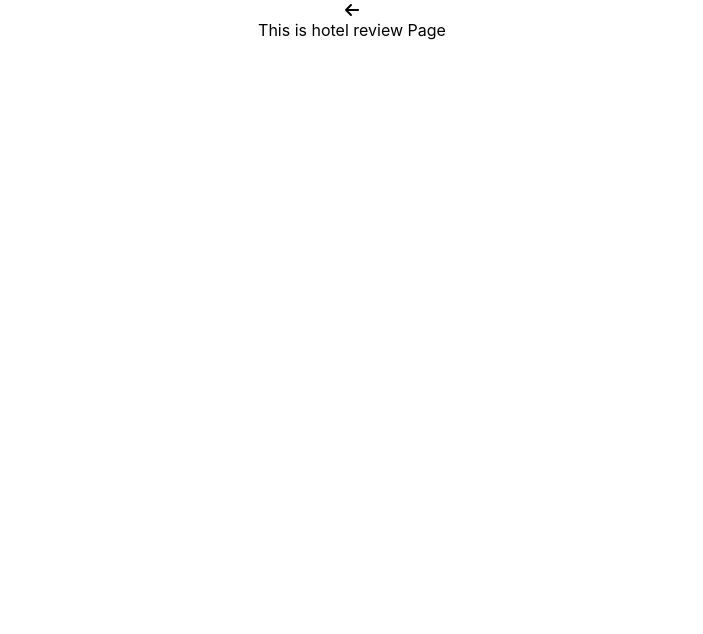
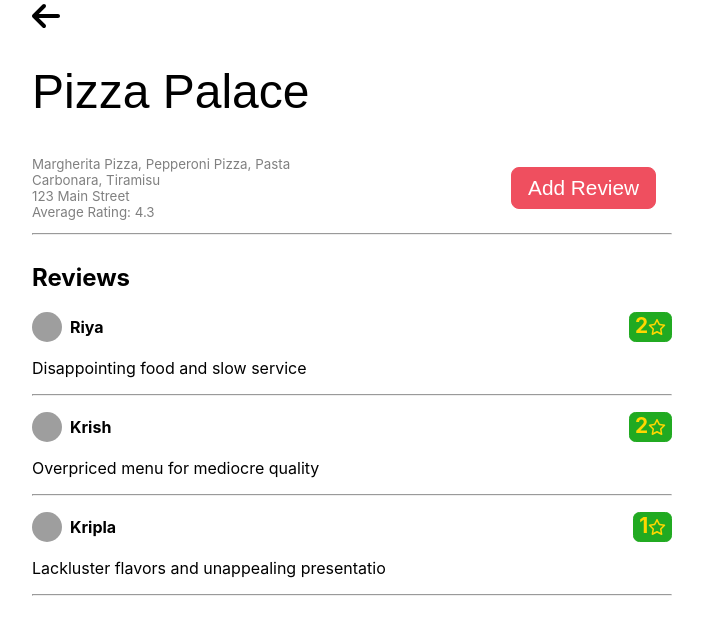
Before and after one commit to WadadParker/mcr6, a React (Create React App) app: page /review/1 in a window 1280 px wide. Shown: the top 634 px of the page, without its empty margins (288-991 px from the left). Built offline with nearby package versions, Linux system fonts and the light colour scheme; grey boxes are pictures that could not be loaded.

Commit message:
style: review page

```diff
--- /dev/null
+++ b/src/components/reviewCard/ReviewCard.jsx
@@ -0,0 +1,24 @@
+import styles from "./reviewCard.module.css";
+
+import { FontAwesomeIcon } from '@fortawesome/react-fontawesome'
+import { faStar } from "@fortawesome/free-regular-svg-icons";
+
+export const ReviewCard=({review})=>
+{
+    const {rating,comment,revName,pp}=review;
+    return (
+        <div className={styles[`review-container`]}>
+            <header className={styles[`review-head-container`]}>
+                <main className={styles[`pfp-container`]}>
+                    <img className={styles.pfp} src={pp} alt="pfp" width={30} height={30} />
+                    <strong>{revName}</strong>
+                </main>
+                <span className={styles[`rating-container`]}><b className={styles.rating}>{rating}</b><FontAwesomeIcon icon={faStar} /></span>
+            </header>
+            <footer className={styles.comment}>
+                <span >{comment}</span>
+            </footer>
+            <hr />
+        </div>
+    )
+}
--- /dev/null
+++ b/src/components/reviewCard/reviewCard.module.css
@@ -0,0 +1,32 @@
+.review-container {
+    width: 100%;
+    margin-bottom: 1rem;
+}
+.rating {
+    font-size: 1.3rem;
+}
+.rating-container {
+    background-color: rgb(33, 170, 33);
+    color: gold;
+    padding: 0 0.3rem;
+    border: 1px solid rgb(33, 170, 33);
+    border-radius: 0.4rem;
+    width: fit-content;
+}
+.pfp-container {
+    display: flex;
+    align-items: center;
+
+}
+.pfp {
+    border-radius: 50%;
+    margin-right: 0.5rem;
+}
+.review-head-container {
+    display: flex;
+    justify-content: space-between;
+}
+.comment {
+    text-align: left;
+    margin: 1rem 0;
+}
--- a/src/pages/home/home.module.css
+++ b/src/pages/home/home.module.css
@@ -7,6 +7,7 @@
     margin: 1rem;
     font-size: 1.3rem;
     cursor: pointer;
+    justify-self: end;
 }
 .heading {
     font-size: 3rem;
--- a/src/pages/hotelReview/HotelReview.jsx
+++ b/src/pages/hotelReview/HotelReview.jsx
@@ -1,23 +1,46 @@
 import styles from "./hotelReview.module.css";
+import buttonStyle from "../home/home.module.css";
 
 import {useContext} from 'react';
-import {useParams} from "react-router-dom"
+import {useParams, useNavigate} from "react-router-dom"
 
 import { FontAwesomeIcon } from '@fortawesome/react-fontawesome'
 import { faArrowLeft } from '@fortawesome/free-solid-svg-icons'
 
-import {HotelContext} from "../../context/HotelContext"
+import {HotelContext} from "../../context/HotelContext";
+import { ReviewCard } from "../../components/reviewCard/ReviewCard";
 
 export const HotelReview=()=>
 {
     const {state,dispatch,sortByCuisine}=useContext(HotelContext);
+    const {hotelList}=state;
     const {hotelID}=useParams();
+    const navigate=useNavigate();
+
+    const hotel=[...hotelList].find(({id})=>id===Number(hotelID))
+
     return (
-        <div>
+        <div className={styles[`hotel-review-container`]}>
             <nav className={styles.nav}>
-            <FontAwesomeIcon icon={faArrowLeft} />
+            <FontAwesomeIcon icon={faArrowLeft} className={styles.icon} onClick={()=>navigate("/")}/>
             </nav>
-            This is hotel review Page
+            <h1 className={styles.heading}>{hotel?.name}</h1>
+            <header className={styles.description}>
+                <small>{hotel?.menu.map((item,index)=>index+1===hotel.menu.length?`${item.name}`:`${item.name}, `)}</small>
+                <small>{hotel?.address}</small>
+                <small>Average Rating: {hotel?.averageRating}</small>
+            </header>
+            <button className={buttonStyle.button}>Add Review</button>
+           <span className={styles.line}> <hr/></span>
+           <h2>Reviews</h2>
+
+           <ul className={styles[`review-list-container`]}>
+            {hotel?.ratings.map((item,index)=>(
+                <li key={index}>
+                    <ReviewCard review={item} />
+                </li>
+            ))}
+           </ul>
         </div>
     )
 }
--- a/src/pages/hotelReview/hotelReview.module.css
+++ b/src/pages/hotelReview/hotelReview.module.css
@@ -0,0 +1,52 @@
+.icon {
+    font-size: 2rem;
+}
+.icon:hover {
+    color:#ef4f5f;
+    cursor: pointer;
+}
+.nav {
+    justify-self: start;
+}
+.heading {
+    font-family: sans-serif;
+    font-weight: 500;
+    font-size: 3rem;
+    grid-column: 1 / span 2;
+    justify-self: start;
+}
+.description {
+    display: flex;
+    flex-direction: column;
+    text-align: left;
+    justify-content: center;
+    justify-self: start;
+}
+.description small {
+    color: gray;
+}
+.hotel-review-container{
+    display: grid;
+    grid-template-columns: 1fr 1fr;
+    place-content: center;
+    place-items: center;
+    width: 50vw;
+    margin:0 auto;
+}
+.line {
+    justify-self: stretch;
+    grid-column: 1 / span 2;
+}
+.hotel-review-container h2 {
+    justify-self: start;
+    grid-column: 1 / span 2;
+}
+.review-list-container {
+    list-style: none;
+    justify-self: start;
+    margin-block-start: 0em;
+    margin-block-end: 0em;
+    padding-inline-start: 0px;
+    width: 100%;
+    grid-column: 1 / span 2;
+}
```
